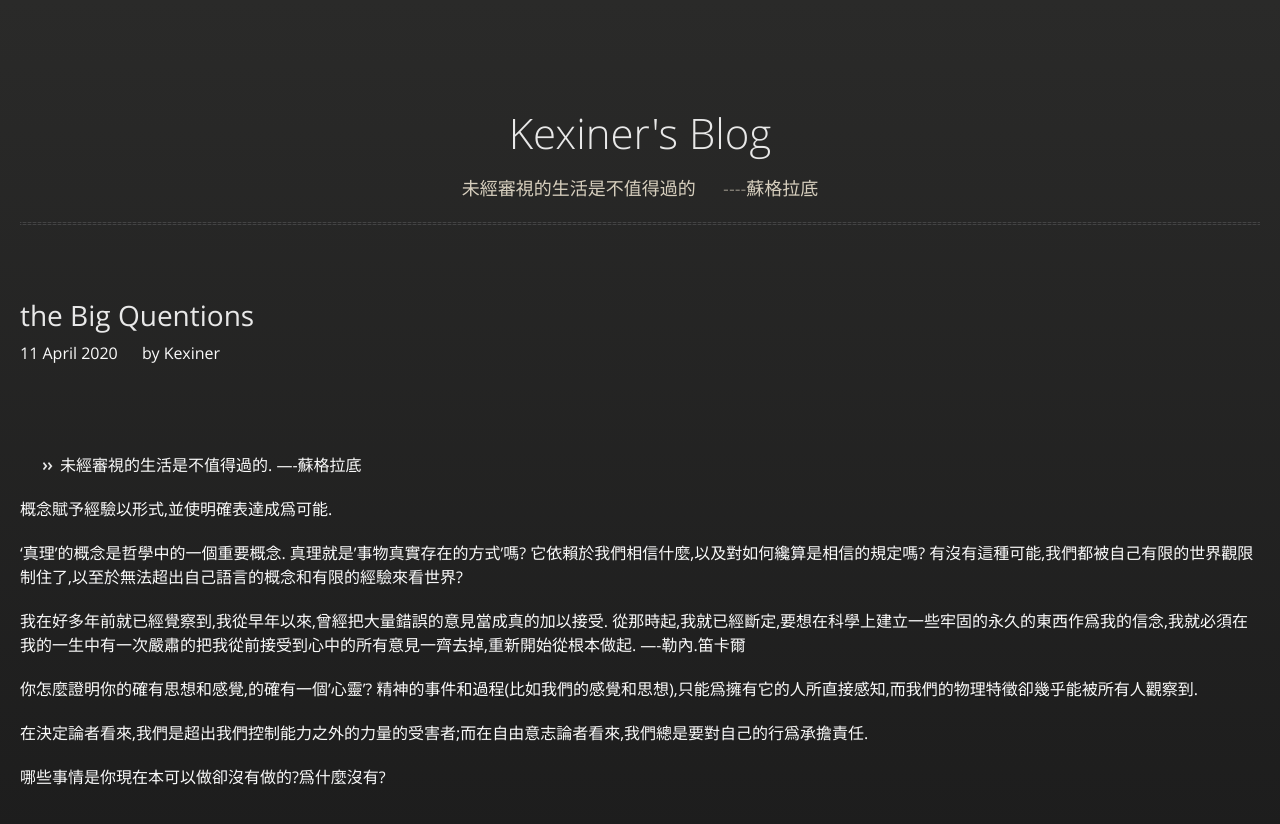
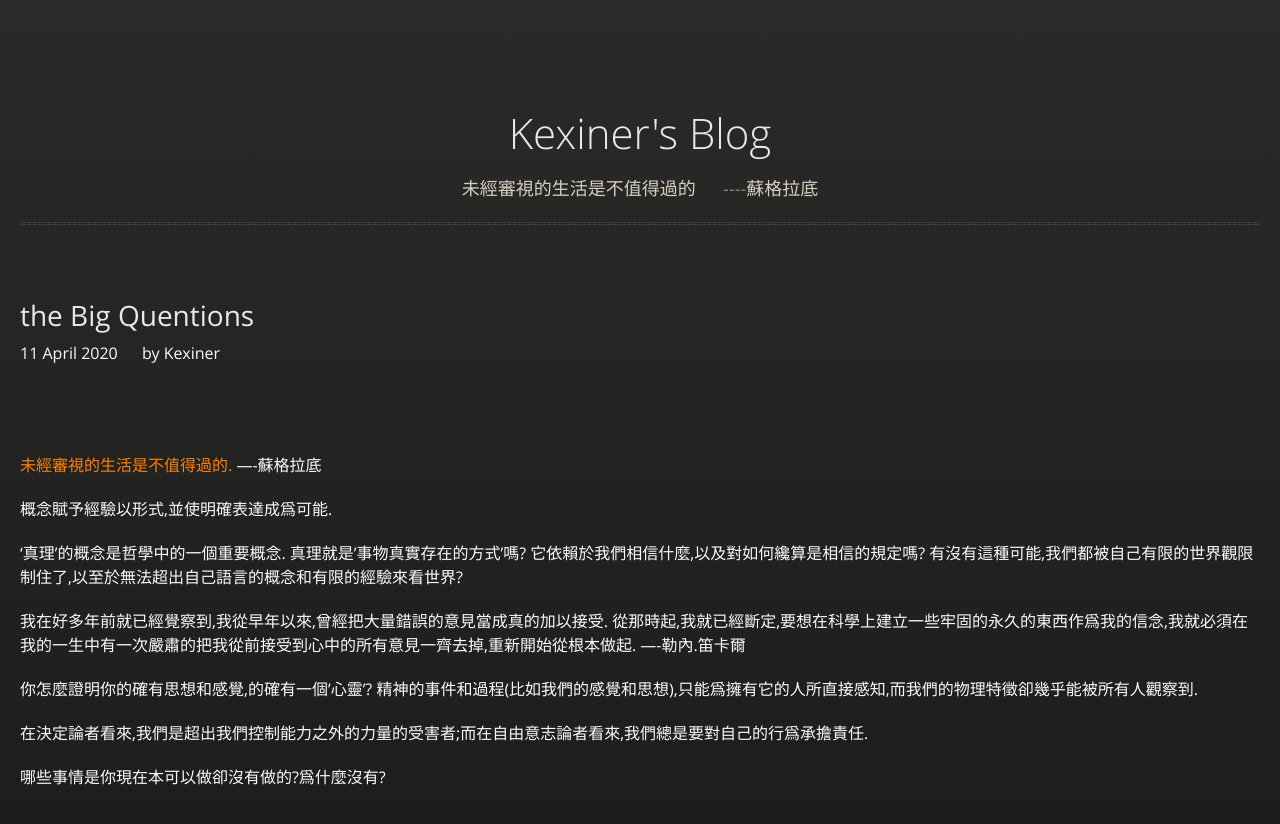
Before and after one commit to kexinerchen/kexinerchen.github.io, a Jekyll site: the page built from _posts/2020-04-11-big_questions.md, in a window 1280 px wide. Shown: the top 824 px of the page. Built offline with Jekyll 4.4.1, drawn with Linux system fonts in a browser that asks for light colours.

Commit message:
Update 2020-04-11-big_questions.md

```diff
--- a/_posts/2020-04-11-big_questions.md
+++ b/_posts/2020-04-11-big_questions.md
@@ -7,8 +7,7 @@ author: Kexiner
 <br>
 <br>
 
-
-- 未經審視的生活是不值得過的.     ----蘇格拉底
+<span style="color:#ff8000"> 未經審視的生活是不值得過的.  </span>    ----蘇格拉底
 
 
 概念賦予經驗以形式,並使明確表達成爲可能.
```
